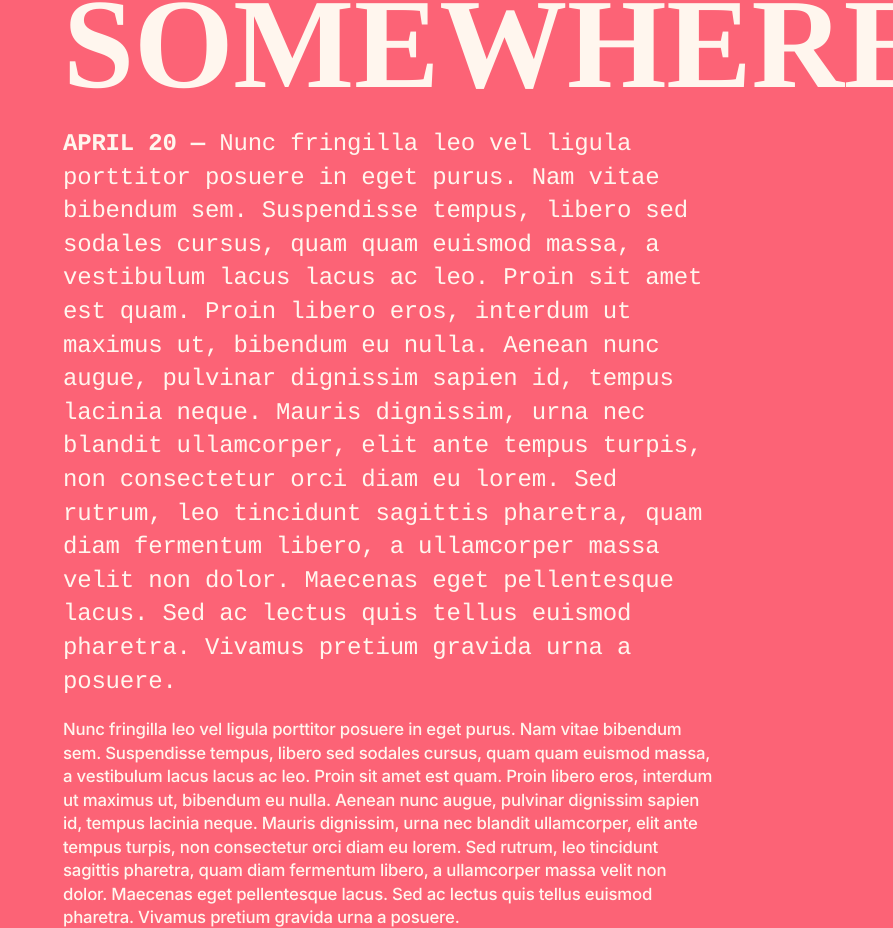
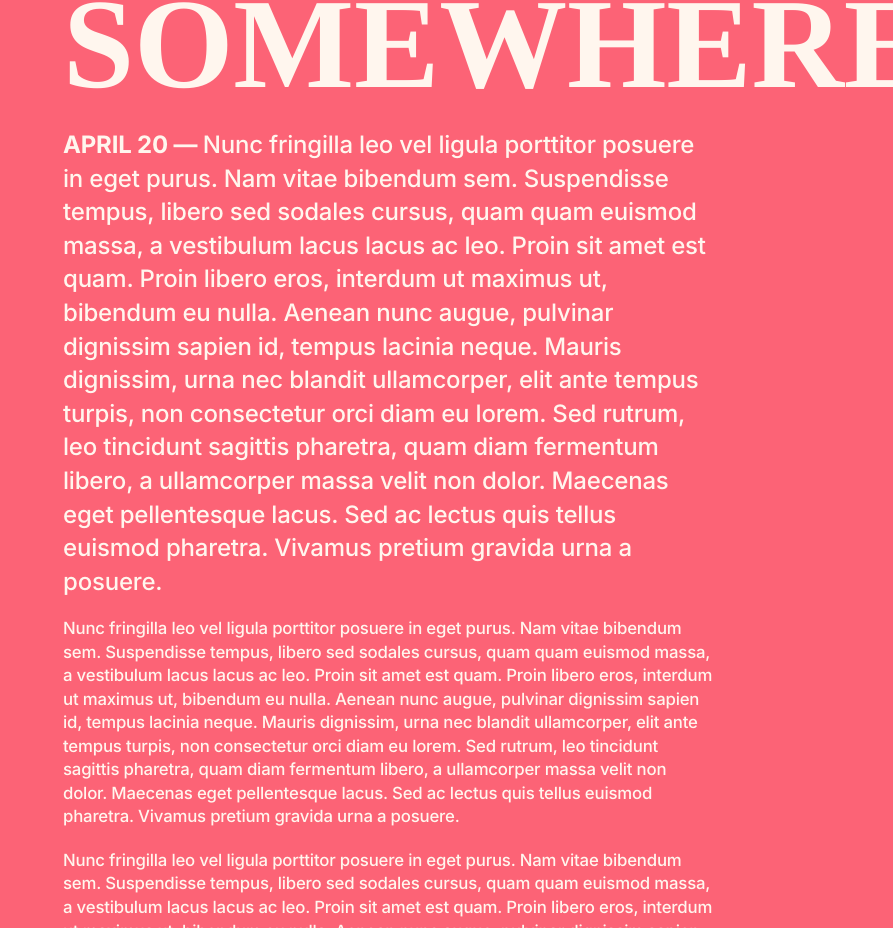
Before and after one commit to peterlaxalt/laxalt, a Next.js app in the folder web/: page /sample in a window 1280 px wide. Shown: the part 2260-3188 px from the top of the page, without its empty margins (387-1280 px from the left). Built offline with nearby package versions, Linux system fonts and the light colour scheme.

Commit message:
last dank mono replacement

```diff
--- a/web/pages/sample.tsx
+++ b/web/pages/sample.tsx
@@ -10,6 +10,7 @@
 import { NextPage } from "next";
 import React from "react";
 import { Root } from "../constants/Root";
+import { Theme } from "../constants/Theme";
 
 // Components
 import WaterDistortWithCanvasTexturePage from "./projects/water-distort-with-canvas";
@@ -69,7 +70,7 @@ const SamplePage: NextPage<LMNTS_LocationsFrontPage> = () => {
         <p
           style={{
             maxWidth: 650,
-            fontFamily: "monospace",
+            fontFamily: `${Theme.Font.Code}`,
             fontSize: "1.5rem",
             margin: "20px 0px 20px 0px",
           }}
```
